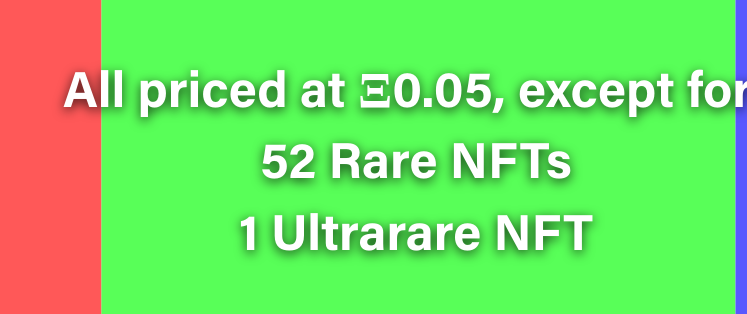
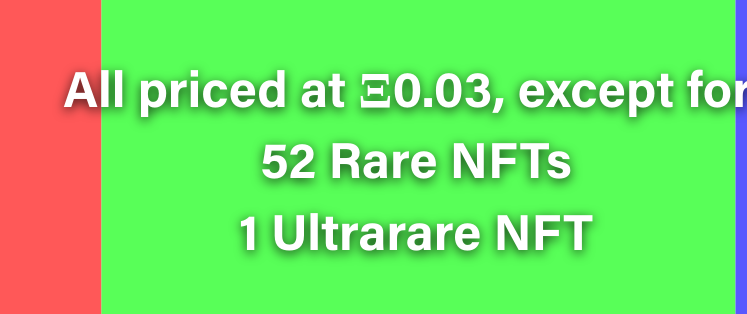
Before and after one commit to RGB-NFTs/RGB-NFTs.github.io, a plain HTML site: page index.html in a window 1280 px wide. Shown: the part 439-753 px from the top of the page, 533-1280 px from the left. Drawn offline with Linux system fonts and the light colour scheme.

Commit message:
Update index.html

```diff
--- a/index.html
+++ b/index.html
@@ -2876,7 +2876,7 @@ window.application = new Application();
 		<a href="faqs.html"><em>FAQs</a>
 	</div>
 	<div id="ID8192_unique_and_randomly_gen">
-		<span>8,192 unique and randomly generated NFTs</span><br><span style="font-size:51px;"><br/>All priced at Ξ0.05, except for:<br/>52 Rare NFTs<br/>1 Ultrarare NFT</span>
+		<span>8,192 unique and randomly generated NFTs</span><br><span style="font-size:51px;"><br/>All priced at Ξ0.03, except for:<br/>52 Rare NFTs<br/>1 Ultrarare NFT</span>
 	</div>
 	<svg class="Rettangolo_7">
 		<rect id="Rettangolo_7" rx="10" ry="10" x="0" y="0" width="137" height="71">
```
